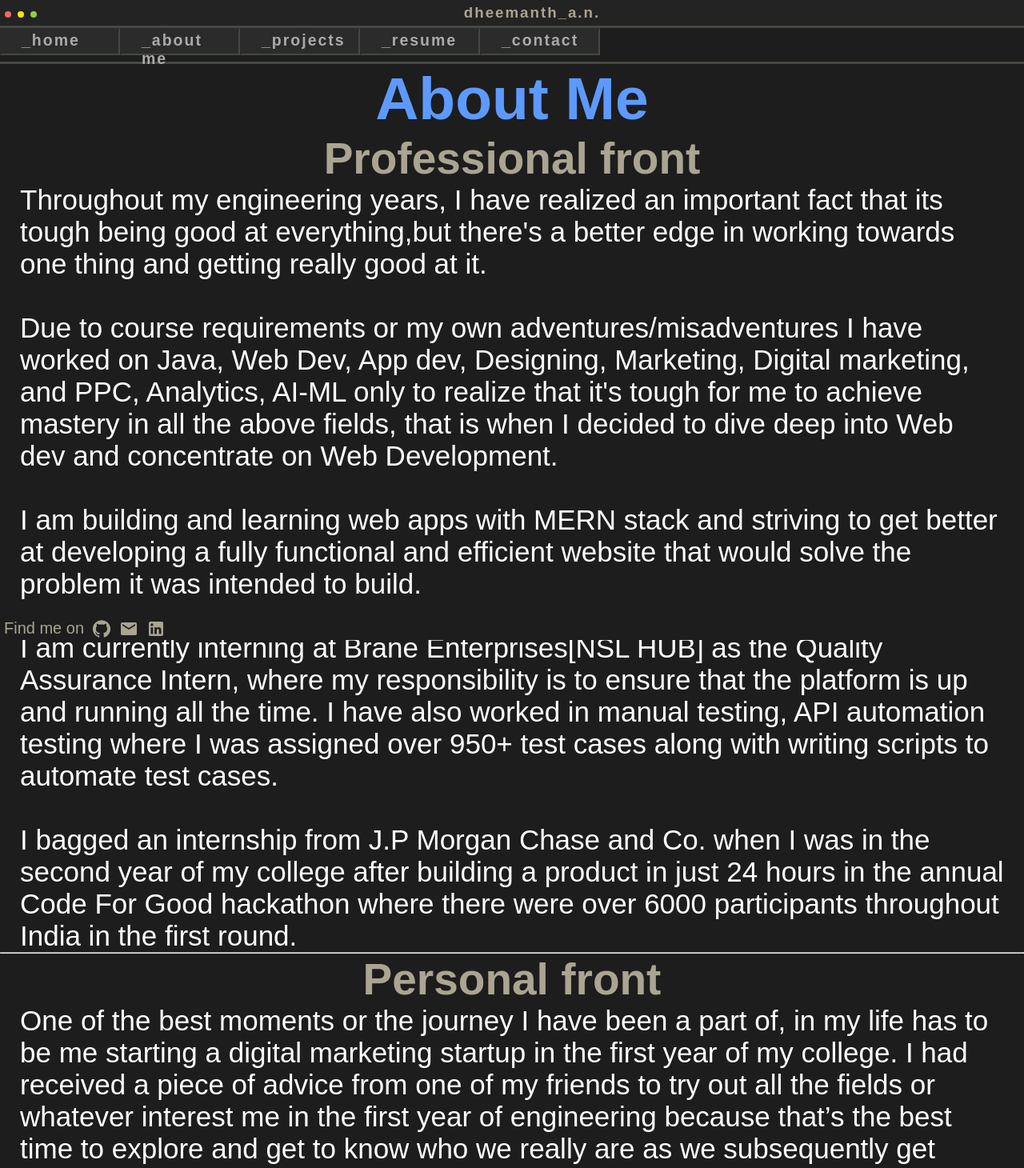
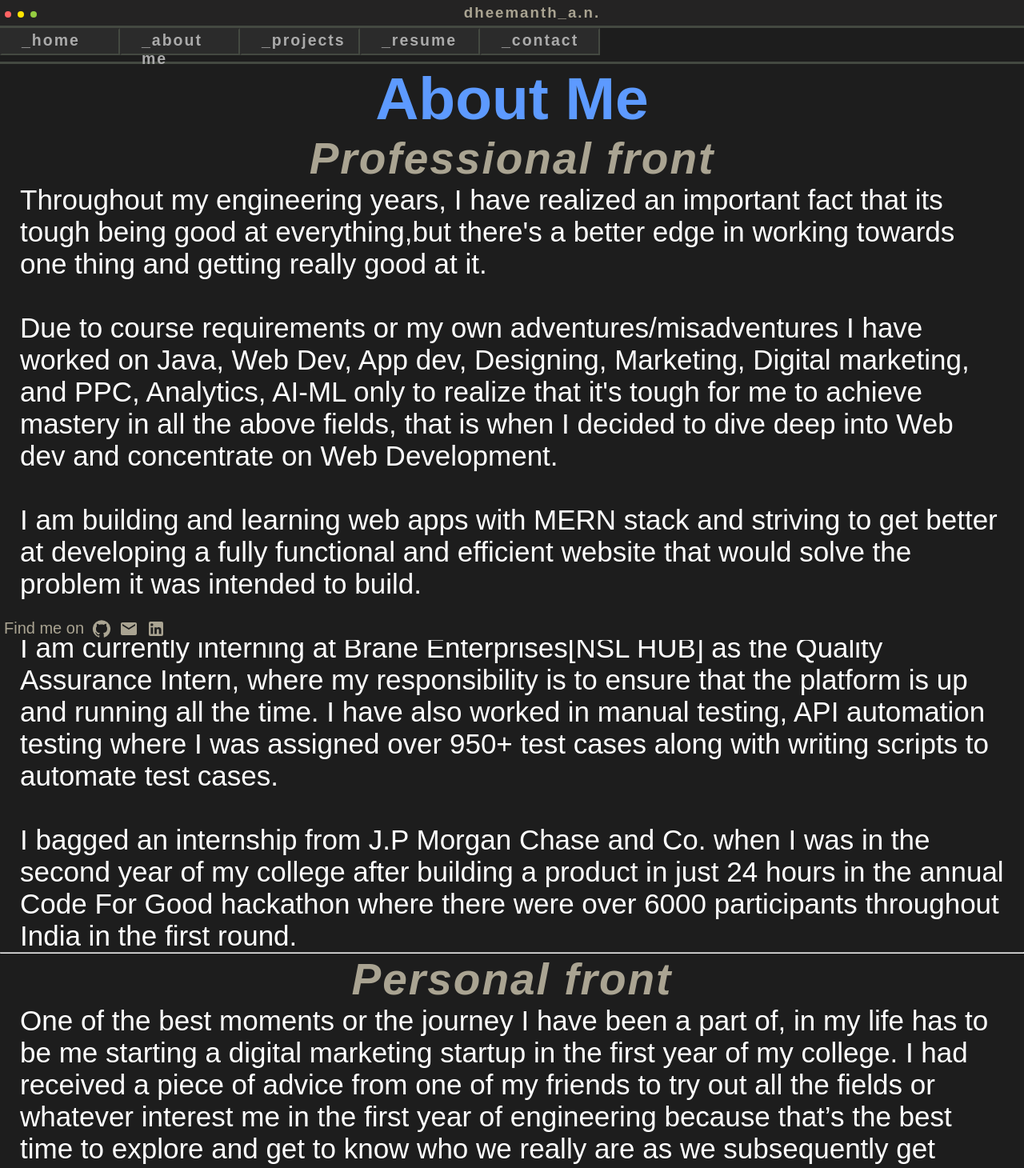
Before and after one commit to dheesimha/portfolio, a React (Create React App) app: page /about in a window 1280 px wide. Shown: the top 1460 px of the page at 80% size. Built offline with nearby package versions, Linux system fonts and the light colour scheme; a web font is replaced by a local one.

Commit message:
Responsive design

```diff
--- a/src/components/AboutPage/About.css
+++ b/src/components/AboutPage/About.css
@@ -12,6 +12,7 @@
   text-align: center;
   font-size: 55px;
   color: #aaa492;
+  letter-spacing: 2px;
 }
 
 .professional p {
@@ -25,6 +26,7 @@
   text-align: center;
   font-size: 55px;
   color: #aaa492;
+  letter-spacing: 2px;
 }
 
 .personal p {
--- a/src/components/AboutPage/About.js
+++ b/src/components/AboutPage/About.js
@@ -7,7 +7,9 @@ function About() {
       <h1 className="about-title">About Me</h1>
 
       <div className="professional">
-        <h1>Professional front</h1>
+        <h1>
+          <em>Professional front</em>
+        </h1>
 
         <p>
           Throughout my engineering years, I have realized an important fact
@@ -36,7 +38,9 @@ function About() {
       </div>
       <hr />
       <div className="personal">
-        <h1>Personal front</h1>
+        <h1>
+          <em>Personal front</em>
+        </h1>
         <p>
           One of the best moments or the journey I have been a part of, in my
           life has to be me starting a digital marketing startup in the first
```
